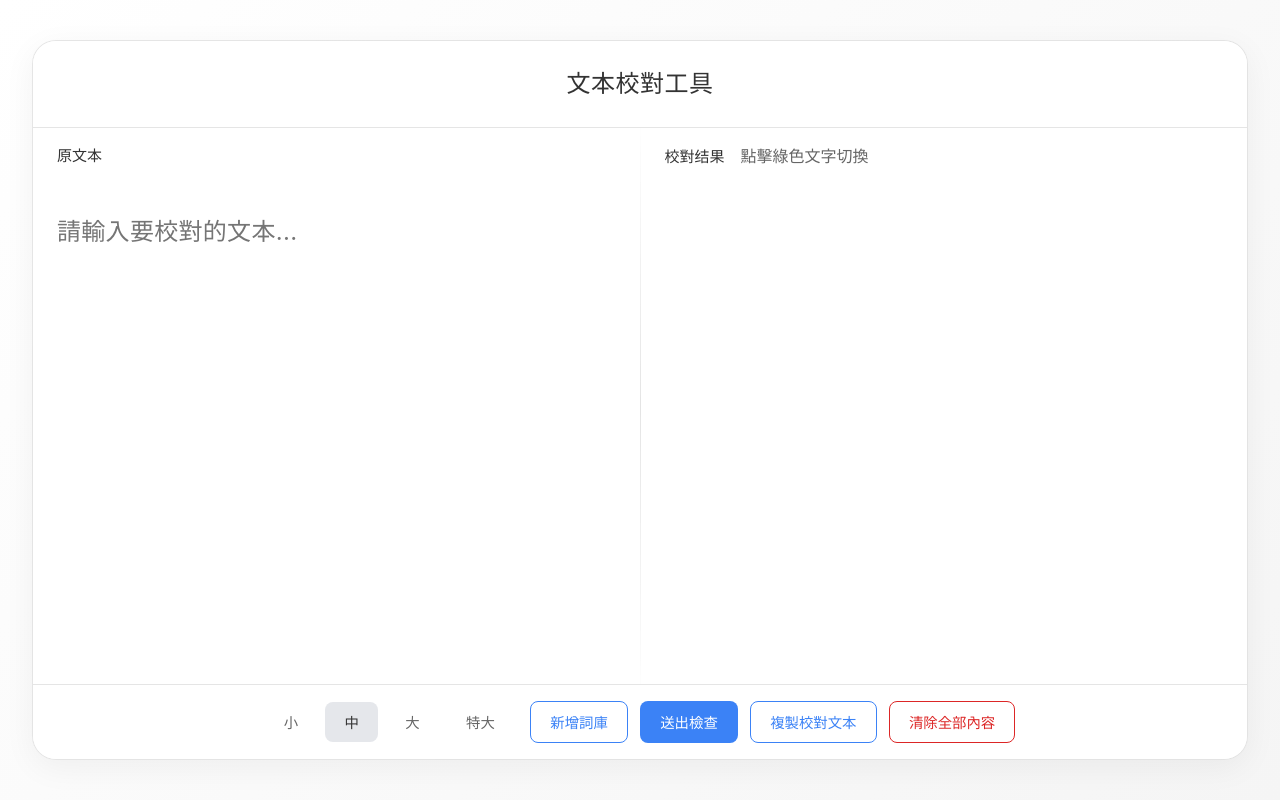
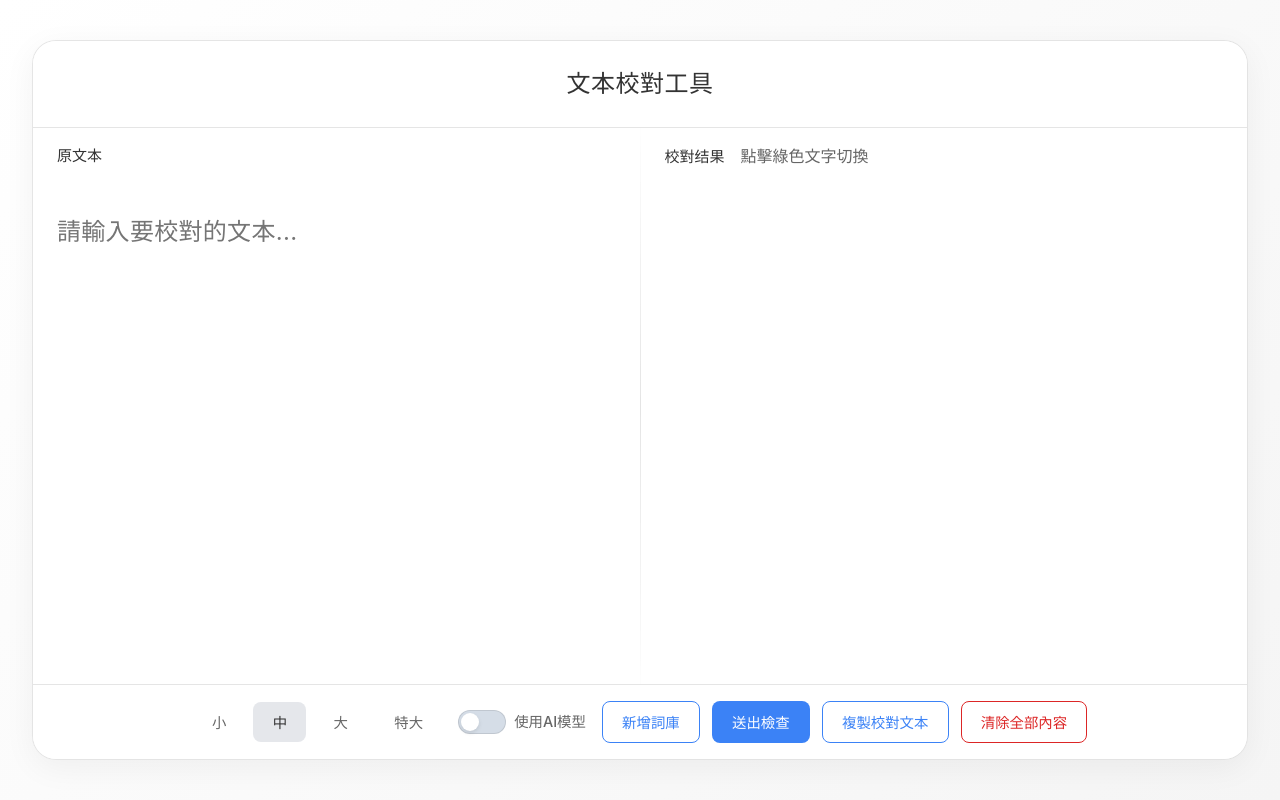
Before and after one commit to hauchenglee/xiaobaobei-checker-vue, a Vue app: page / in a window 1280 px wide. Built offline with nearby package versions, Linux system fonts and the light colour scheme.

Commit message:
feat(check): add isAi and terms

```diff
--- a/src/services/api.js
+++ b/src/services/api.js
@@ -1,6 +1,6 @@
 const API_BASE_URL = 'http://srv415056.hstgr.cloud:5001'
 
-export const checkText = async (text, terms = [], context = false) => {
+export const checkText = async (text, terms = [], is_ai = false) => {
     try {
         const response = await fetch(`${API_BASE_URL}/check`, {
             method: 'POST',
@@ -10,7 +10,7 @@ export const checkText = async (text, terms = [], context = false) => {
             body: JSON.stringify({
                 article: text,
                 terms,
-                context
+                is_ai
             })
         });
 
--- a/src/views/Checker.vue
+++ b/src/views/Checker.vue
@@ -79,6 +79,16 @@
                         {{ size.label }}
                     </button>
                 </div>
+                <div class="toggle-container">
+                    <label class="toggle">
+                        <input
+                            type="checkbox"
+                            v-model="isAI"
+                        >
+                        <span class="toggle-slider"></span>
+                    </label>
+                    <span class="toggle-label">使用AI模型</span>
+                </div>
                 <div class="button-group">
                     <button class="btn btn-outline" @click="openDictionaryModal">
                         新增詞庫
@@ -105,6 +115,7 @@ import {checkText} from '../services/api'
 const corrections = ref([])
 const originalText = ref('')
 const correctedText = ref('')
+const isAI = ref(false)
 
 const isLoading = ref(false)
 const showToast = ref(false)
@@ -120,7 +131,19 @@ const defaultTerms = [
     "育兒津貼",
     "托育補助",
     "人籍合一",
-    "設籍並居住"
+    "設籍並居住",
+    "未有",
+    "案主",
+    "案家",
+    "身心障礙者生活補助",
+    "罹患重傷病",
+    "非自願離職",
+    "衛福部",
+    "國民年金",
+    "遺屬年金",
+    "原則上",
+    "審核",
+    "洽詢"
 ];
 const dictionaryInput = ref('')
 const dictionary = ref(defaultTerms)
@@ -223,7 +246,7 @@ const handleCheck = async () => {
         const result = await checkText(
             originalText.value,
             dictionary.value, // 使用动态词库
-            false
+            isAI.value
         );
 
         if (result.status === 'success') {
@@ -446,6 +469,70 @@ textarea.panel-content {
     background: rgba(255, 255, 255, 0.9);
 }
 
+/* 是否使用AI */
+
+.toggle-container {
+    display: flex;
+    align-items: center;
+    gap: 0.5rem;
+}
+
+.toggle-label {
+    color: #666;
+    font-size: 0.9rem;
+    font-weight: 500;
+}
+
+.toggle {
+    position: relative;
+    display: inline-block;
+    width: 48px;
+    height: 24px;
+}
+
+.toggle input {
+    opacity: 0;
+    width: 0;
+    height: 0;
+}
+
+.toggle-slider {
+    position: absolute;
+    cursor: pointer;
+    top: 0;
+    left: 0;
+    right: 0;
+    bottom: 0;
+    background: rgba(203, 213, 225, 0.8);
+    backdrop-filter: blur(4px);
+    border: 1px solid rgba(0, 0, 0, 0.1);
+    transition: .4s;
+    border-radius: 24px;
+}
+
+.toggle-slider:before {
+    position: absolute;
+    content: "";
+    height: 18px;
+    width: 18px;
+    left: 2px;
+    bottom: 2px;
+    background: white;
+    transition: .4s;
+    border-radius: 50%;
+    box-shadow: 0 2px 4px rgba(0, 0, 0, 0.1);
+}
+
+.toggle input:checked + .toggle-slider {
+    background: rgba(59, 130, 246, 0.8);
+}
+
+.toggle input:checked + .toggle-slider:before {
+    transform: translateX(24px);
+}
+
+/* btn */
+
 .btn {
     padding: 0.6rem 1.2rem;
     border-radius: 8px;
```
